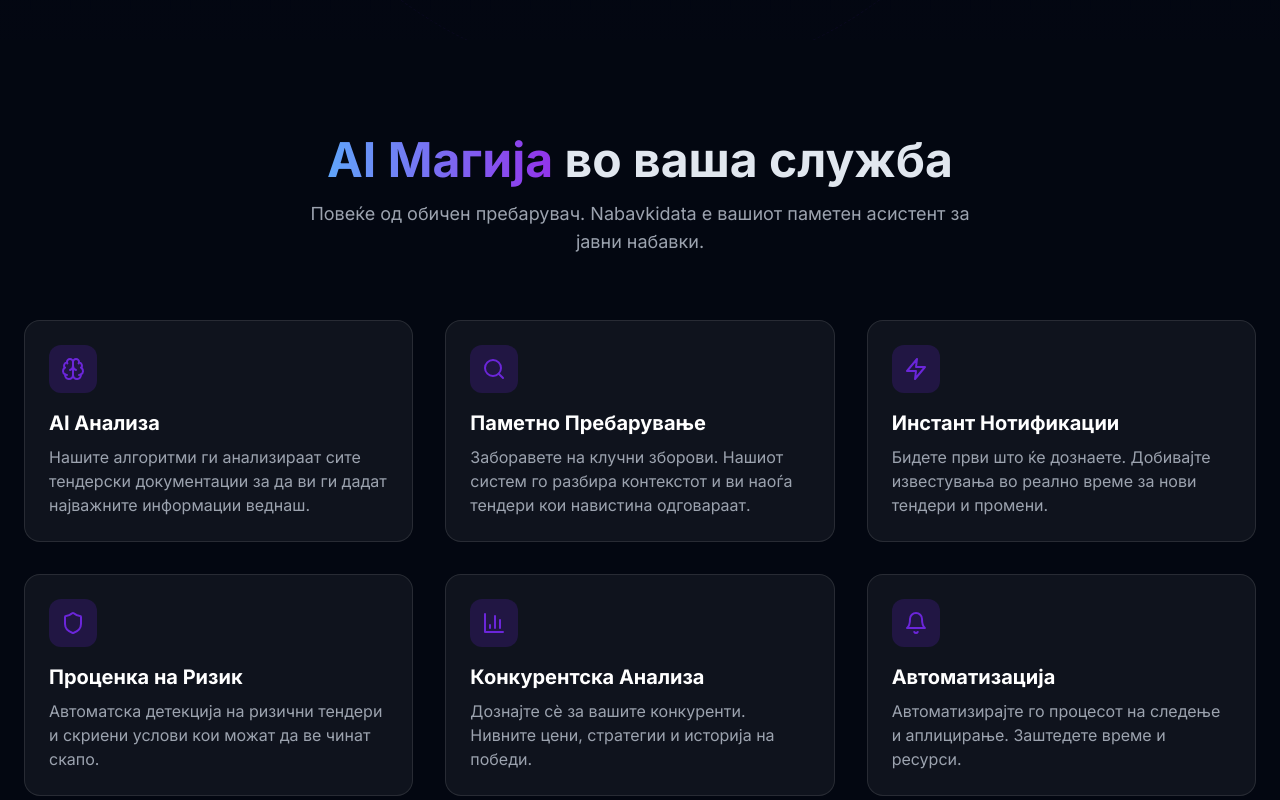
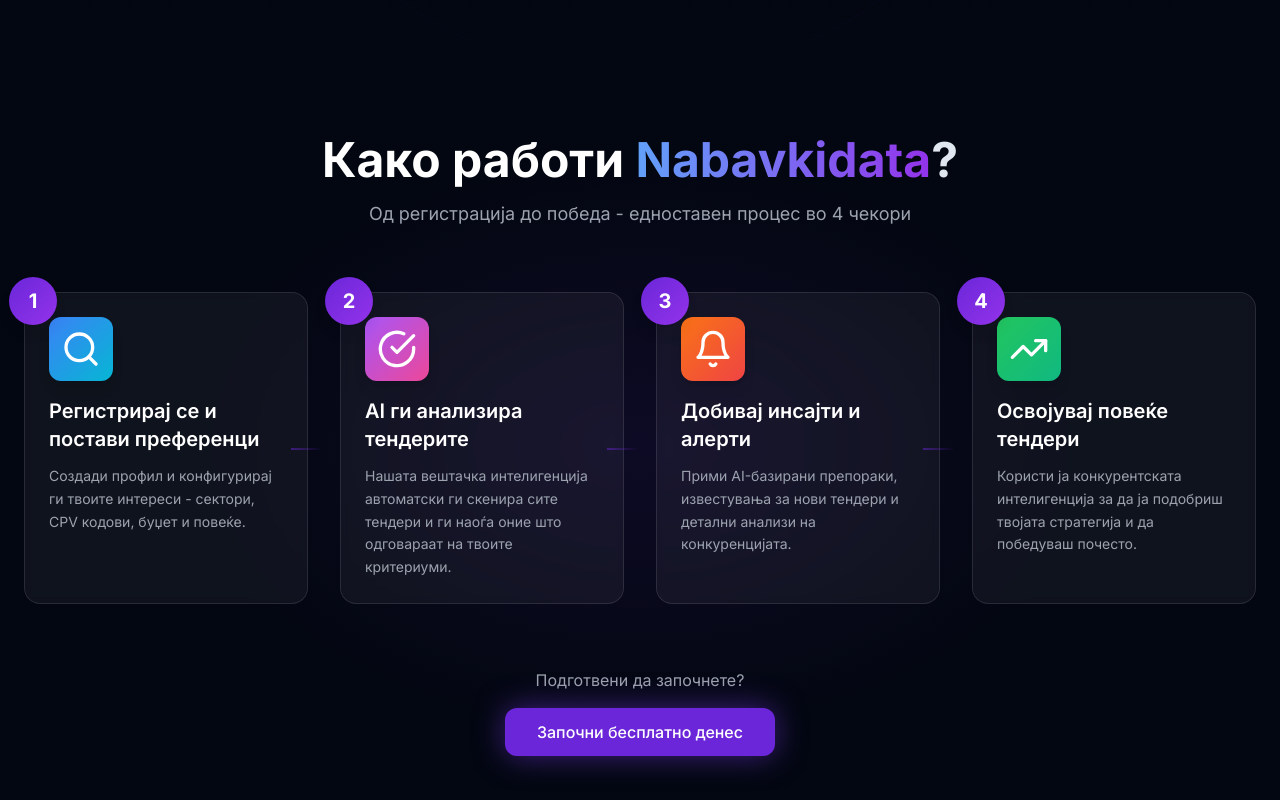
Before and after one commit to bloodyteeths/nabavkidata, a Next.js app in the folder frontend/: page / in a window 1280 px wide. Shown: the part 760-1560 px from the top of the page. Built offline with nearby package versions, Linux system fonts and the light colour scheme.

Commit message:
feat: update landing page CTA and add How It Works section

```diff
--- a/frontend/app/page.tsx
+++ b/frontend/app/page.tsx
@@ -1,6 +1,7 @@
 import { Metadata } from "next";
 import Navbar from "@/components/landing/Navbar";
 import HeroSection from "@/components/landing/HeroSection";
+import HowItWorksSection from "@/components/landing/HowItWorksSection";
 import FeaturesSection from "@/components/landing/FeaturesSection";
 import TrustSection from "@/components/landing/TrustSection";
 import ComparisonSection from "@/components/landing/ComparisonSection";
@@ -16,6 +17,7 @@
         <main className="min-h-screen bg-background text-foreground overflow-x-hidden">
             <Navbar />
             <HeroSection />
+            <HowItWorksSection />
             <FeaturesSection />
             <TrustSection />
             <ComparisonSection />
--- a/frontend/components/landing/HeroSection.tsx
+++ b/frontend/components/landing/HeroSection.tsx
@@ -51,7 +51,7 @@
                 >
                     <Link href="/auth/register">
                         <Button size="lg" className="h-12 px-8 text-lg bg-primary hover:bg-primary/90 text-white shadow-[0_0_30px_rgba(124,58,237,0.5)] hover:shadow-[0_0_50px_rgba(124,58,237,0.7)] transition-all duration-300">
-                            Започни Веднаш <ArrowRight className="ml-2 h-5 w-5" />
+                            Пробај Бесплатно <ArrowRight className="ml-2 h-5 w-5" />
                         </Button>
                     </Link>
                     <Link href="#how-it-works">
--- /dev/null
+++ b/frontend/components/landing/HowItWorksSection.tsx
@@ -0,0 +1,121 @@
+"use client";
+
+import { motion } from "framer-motion";
+import { CheckCircle, Search, Bell, TrendingUp } from "lucide-react";
+
+const steps = [
+    {
+        icon: Search,
+        title: "Регистрирај се и постави преференци",
+        description: "Создади профил и конфигурирај ги твоите интереси - сектори, CPV кодови, буџет и повеќе.",
+        color: "from-blue-500 to-cyan-500"
+    },
+    {
+        icon: CheckCircle,
+        title: "AI ги анализира тендерите",
+        description: "Нашата вештачка интелигенција автоматски ги скенира сите тендери и ги наоѓа оние што одговараат на твоите критериуми.",
+        color: "from-purple-500 to-pink-500"
+    },
+    {
+        icon: Bell,
+        title: "Добивај инсајти и алерти",
+        description: "Прими AI-базирани препораки, известувања за нови тендери и детални анализи на конкуренцијата.",
+        color: "from-orange-500 to-red-500"
+    },
+    {
+        icon: TrendingUp,
+        title: "Освојувај повеќе тендери",
+        description: "Користи ја конкурентската интелигенција за да ја подобриш твојата стратегија и да победуваш почесто.",
+        color: "from-green-500 to-emerald-500"
+    }
+];
+
+export default function HowItWorksSection() {
+    return (
+        <section id="how-it-works" className="py-24 relative overflow-hidden">
+            {/* Background Elements */}
+            <div className="absolute inset-0 bg-[radial-gradient(ellipse_at_center,_var(--tw-gradient-stops))] from-primary/10 via-background to-background" />
+
+            <div className="container relative z-10 px-4 md:px-6">
+                {/* Section Header */}
+                <motion.div
+                    initial={{ opacity: 0, y: 20 }}
+                    whileInView={{ opacity: 1, y: 0 }}
+                    viewport={{ once: true }}
+                    transition={{ duration: 0.5 }}
+                    className="text-center mb-16"
+                >
+                    <h2 className="text-3xl md:text-5xl font-bold mb-4">
+                        <span className="text-white">Како работи</span>
+                        <span className="text-gradient"> Nabavkidata</span>?
+                    </h2>
+                    <p className="text-lg text-gray-400 max-w-2xl mx-auto">
+                        Од регистрација до победа - едноставен процес во 4 чекори
+                    </p>
+                </motion.div>
+
+                {/* Steps Grid */}
+                <div className="grid grid-cols-1 md:grid-cols-2 lg:grid-cols-4 gap-8">
+                    {steps.map((step, index) => {
+                        const Icon = step.icon;
+                        return (
+                            <motion.div
+                                key={index}
+                                initial={{ opacity: 0, y: 20 }}
+                                whileInView={{ opacity: 1, y: 0 }}
+                                viewport={{ once: true }}
+                                transition={{ duration: 0.5, delay: index * 0.1 }}
+                                className="relative group"
+                            >
+                                {/* Card */}
+                                <div className="relative h-full p-6 rounded-2xl bg-white/5 border border-white/10 backdrop-blur-sm hover:bg-white/10 transition-all duration-300">
+                                    {/* Step Number */}
+                                    <div className="absolute -top-4 -left-4 w-12 h-12 rounded-full bg-gradient-to-br from-primary to-purple-600 flex items-center justify-center text-white font-bold text-xl shadow-lg">
+                                        {index + 1}
+                                    </div>
+
+                                    {/* Icon */}
+                                    <div className={`w-16 h-16 rounded-xl bg-gradient-to-br ${step.color} p-3 mb-4 shadow-lg`}>
+                                        <Icon className="w-full h-full text-white" />
+                                    </div>
+
+                                    {/* Content */}
+                                    <h3 className="text-xl font-semibold text-white mb-3">
+                                        {step.title}
+                                    </h3>
+                                    <p className="text-gray-400 text-sm leading-relaxed">
+                                        {step.description}
+                                    </p>
+
+                                    {/* Connecting Line (hidden on mobile, shown on desktop except for last item) */}
+                                    {index < steps.length - 1 && (
+                                        <div className="hidden lg:block absolute top-1/2 -right-4 w-8 h-0.5 bg-gradient-to-r from-primary/50 to-transparent" />
+                                    )}
+                                </div>
+                            </motion.div>
+                        );
+                    })}
+                </div>
+
+                {/* Bottom CTA */}
+                <motion.div
+                    initial={{ opacity: 0, y: 20 }}
+                    whileInView={{ opacity: 1, y: 0 }}
+                    viewport={{ once: true }}
+                    transition={{ duration: 0.5, delay: 0.4 }}
+                    className="text-center mt-16"
+                >
+                    <p className="text-gray-400 mb-4">
+                        Подготвени да започнете?
+                    </p>
+                    <a
+                        href="/auth/register"
+                        className="inline-flex items-center justify-center px-8 py-3 rounded-lg bg-primary hover:bg-primary/90 text-white font-medium transition-all duration-300 shadow-[0_0_30px_rgba(124,58,237,0.5)] hover:shadow-[0_0_50px_rgba(124,58,237,0.7)]"
+                    >
+                        Започни бесплатно денес
+                    </a>
+                </motion.div>
+            </div>
+        </section>
+    );
+}
```
